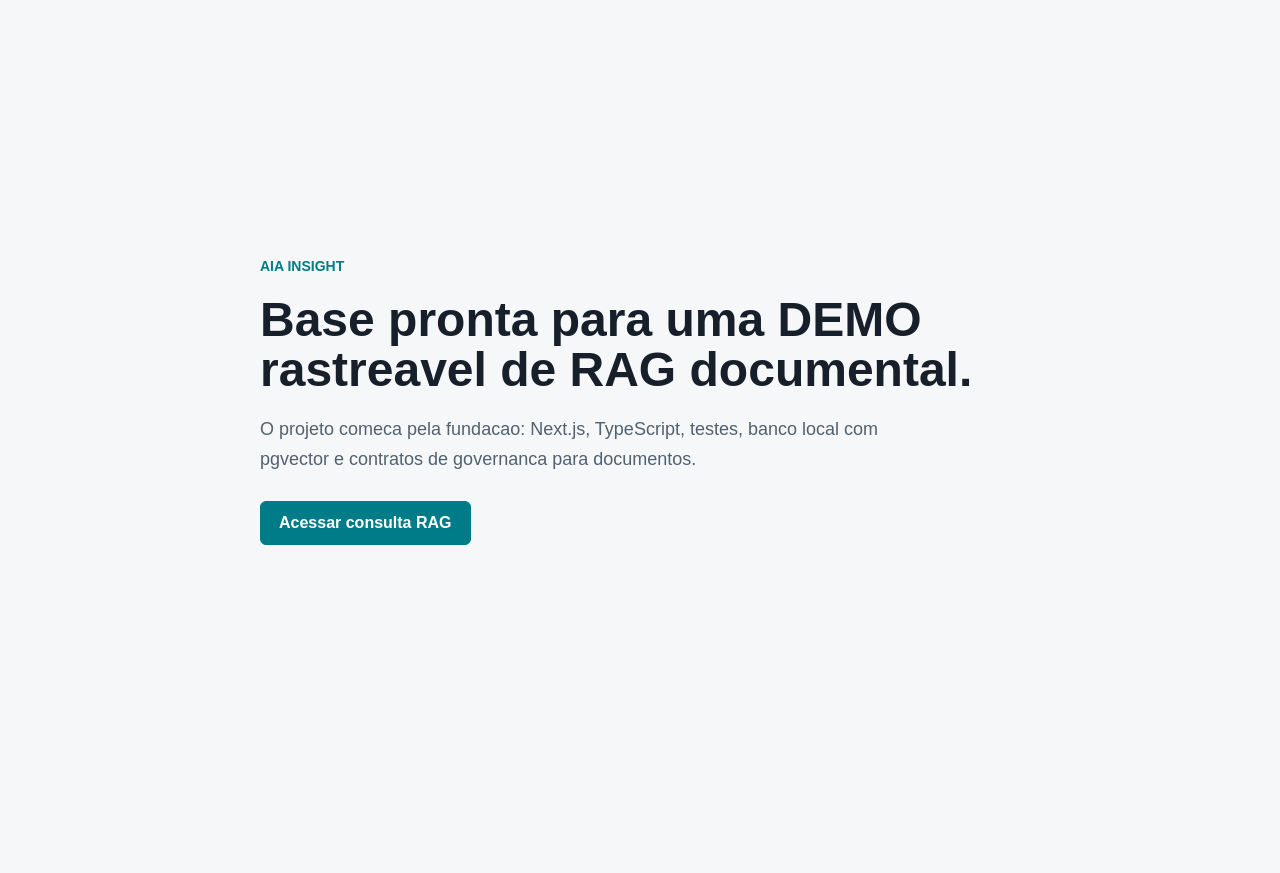
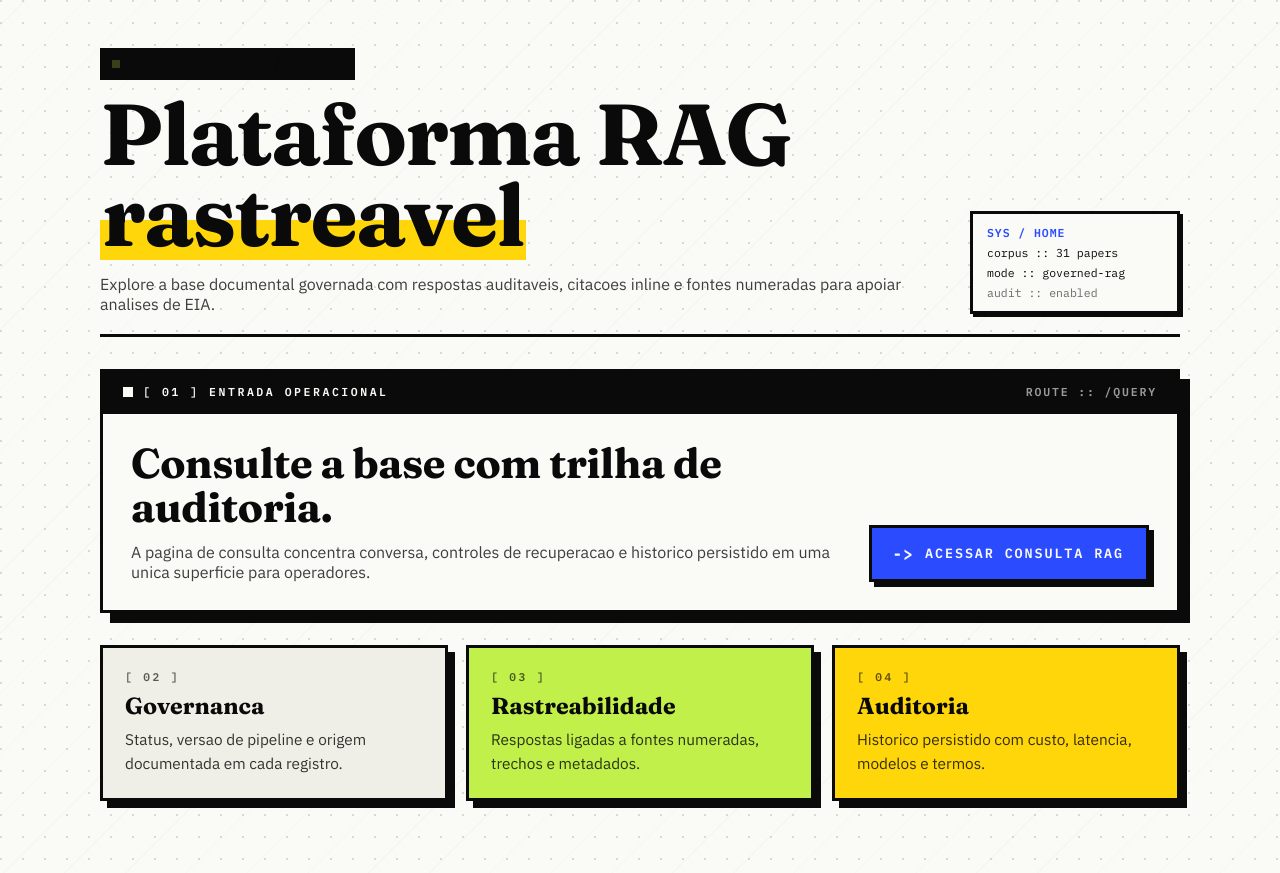
Before and after one commit to leosanner/rag-artigos-aia-petrobras, a Next.js app: page / in a window 1280 px wide. Before the commit the page ends 800 px from the top, so only its background shows below. Built offline with nearby package versions, Linux system fonts and the light colour scheme.

Commit message:
feat: align home with query design

```diff
--- a/src/app/globals.css
+++ b/src/app/globals.css
@@ -60,26 +60,6 @@ p {
   line-height: 1.7;
 }
 
-.primary-link {
-  display: inline-flex;
-  align-items: center;
-  min-height: 44px;
-  margin-top: 8px;
-  padding: 0 18px;
-  border: 1px solid var(--accent);
-  border-radius: 6px;
-  background: var(--accent);
-  color: #ffffff;
-  font-size: 1rem;
-  font-weight: 700;
-  text-decoration: none;
-}
-
-.primary-link:focus-visible {
-  outline: 3px solid color-mix(in srgb, var(--accent) 35%, transparent);
-  outline-offset: 3px;
-}
-
 @media (max-width: 640px) {
   .shell {
     place-items: start;
--- /dev/null
+++ b/src/app/page.module.css
@@ -0,0 +1,355 @@
+.page p {
+  max-width: none;
+  color: inherit;
+  font-size: inherit;
+  line-height: inherit;
+}
+
+.page {
+  --ink: #0a0a0a;
+  --paper: #fafaf7;
+  --paper-deep: #f0efe7;
+  --lime: #c2f04a;
+  --blue: #2b4bff;
+  --yellow: #ffd60a;
+
+  --border: 3px solid var(--ink);
+  --shadow-xl: 10px 10px 0 0 var(--ink);
+  --shadow-lg: 7px 7px 0 0 var(--ink);
+  --shadow-md: 5px 5px 0 0 var(--ink);
+  --shadow-sm: 3px 3px 0 0 var(--ink);
+
+  position: relative;
+  min-height: 100vh;
+  padding: 48px 24px 72px;
+  background:
+    radial-gradient(circle at 1px 1px, rgba(10, 10, 10, 0.14) 1px, transparent 0) 0 0 / 22px 22px,
+    var(--paper);
+  color: var(--ink);
+  font-family: var(--font-body), "IBM Plex Sans", sans-serif;
+  overflow-x: hidden;
+}
+
+.page::before {
+  content: "";
+  position: absolute;
+  inset: 0;
+  background: repeating-linear-gradient(
+    -45deg,
+    transparent 0 42px,
+    rgba(10, 10, 10, 0.02) 42px 43px
+  );
+  pointer-events: none;
+  z-index: 0;
+}
+
+.container {
+  position: relative;
+  z-index: 1;
+  display: grid;
+  gap: 32px;
+  max-width: 1080px;
+  margin: 0 auto;
+}
+
+.header {
+  display: grid;
+  grid-template-columns: 1fr auto;
+  align-items: end;
+  gap: 24px;
+  padding-bottom: 20px;
+  border-bottom: var(--border);
+}
+
+.eyebrow {
+  display: inline-flex;
+  align-items: center;
+  gap: 10px;
+  max-width: fit-content;
+  margin: 0 0 14px;
+  padding: 6px 12px;
+  background: var(--ink);
+  color: var(--lime);
+  font-family: var(--font-mono), "IBM Plex Mono", monospace;
+  font-size: 0.72rem;
+  font-weight: 600;
+  letter-spacing: 0.14em;
+  text-transform: uppercase;
+}
+
+.eyebrow::before {
+  content: "";
+  width: 8px;
+  height: 8px;
+  background: var(--lime);
+  animation: pulse 1.6s ease-in-out infinite;
+}
+
+.title {
+  max-width: none;
+  margin: 0;
+  font-family: var(--font-display), "Fraunces", serif;
+  font-size: clamp(3rem, 7vw, 5.4rem);
+  font-weight: 700;
+  line-height: 0.94;
+  letter-spacing: -0.02em;
+}
+
+.titleAccent {
+  display: inline;
+  padding: 0 2px;
+  background-image: linear-gradient(var(--yellow), var(--yellow));
+  background-repeat: no-repeat;
+  background-position: 0 88%;
+  background-size: 100% 38%;
+}
+
+.lede {
+  max-width: 650px;
+  margin: 18px 0 0;
+  color: var(--ink);
+  font-size: 1.08rem;
+  line-height: 1.6;
+  opacity: 0.78;
+}
+
+.sysStamp {
+  display: grid;
+  gap: 6px;
+  min-width: 210px;
+  padding: 12px 14px;
+  border: var(--border);
+  background: var(--paper);
+  box-shadow: var(--shadow-sm);
+  font-family: var(--font-mono), "IBM Plex Mono", monospace;
+  font-size: 0.72rem;
+  line-height: 1.2;
+}
+
+.sysStamp span:first-child {
+  color: var(--blue);
+  font-weight: 600;
+  letter-spacing: 0.08em;
+}
+
+.sysStamp span:last-child {
+  opacity: 0.6;
+}
+
+.heroPanel {
+  border: var(--border);
+  background: var(--paper);
+  box-shadow: var(--shadow-xl);
+  animation: reveal 380ms cubic-bezier(0.2, 0.8, 0.2, 1) both;
+}
+
+.blockHeader {
+  display: flex;
+  align-items: center;
+  justify-content: space-between;
+  gap: 12px;
+  padding: 12px 20px;
+  border-bottom: var(--border);
+  background: var(--ink);
+  color: var(--paper);
+  font-family: var(--font-mono), "IBM Plex Mono", monospace;
+  font-size: 0.72rem;
+  font-weight: 600;
+  letter-spacing: 0.22em;
+  text-transform: uppercase;
+}
+
+.blockIndex {
+  display: inline-flex;
+  align-items: center;
+  gap: 10px;
+}
+
+.blockIndex::before {
+  content: "";
+  width: 10px;
+  height: 10px;
+  background: currentColor;
+}
+
+.blockMeta {
+  opacity: 0.6;
+  letter-spacing: 0.16em;
+}
+
+.blockBody {
+  display: grid;
+  grid-template-columns: 1fr auto;
+  align-items: end;
+  gap: 28px;
+  padding: 28px;
+}
+
+.panelTitle {
+  margin: 0;
+  font-family: var(--font-display), "Fraunces", serif;
+  font-size: clamp(1.8rem, 4vw, 2.6rem);
+  line-height: 1.05;
+  letter-spacing: -0.01em;
+}
+
+.panelCopy {
+  max-width: 660px;
+  margin: 12px 0 0;
+  font-size: 1rem;
+  line-height: 1.6;
+  opacity: 0.78;
+}
+
+.btnPrimary {
+  position: relative;
+  display: inline-flex;
+  align-items: center;
+  gap: 10px;
+  min-height: 52px;
+  padding: 14px 22px;
+  border: var(--border);
+  background: var(--blue);
+  color: var(--paper);
+  box-shadow: var(--shadow-md);
+  font-family: var(--font-mono), "IBM Plex Mono", monospace;
+  font-size: 0.84rem;
+  font-weight: 600;
+  letter-spacing: 0.14em;
+  text-decoration: none;
+  text-transform: uppercase;
+  white-space: nowrap;
+  transition: transform 110ms ease, box-shadow 110ms ease;
+}
+
+.btnPrimary::before {
+  content: "->";
+  font-family: var(--font-body), "IBM Plex Sans", sans-serif;
+  font-size: 1.1rem;
+}
+
+.btnPrimary:hover {
+  transform: translate(-2px, -2px);
+  box-shadow: 7px 7px 0 0 var(--ink);
+}
+
+.btnPrimary:active {
+  transform: translate(3px, 3px);
+  box-shadow: 1px 1px 0 0 var(--ink);
+}
+
+.btnPrimary:focus-visible {
+  outline: 3px solid var(--yellow);
+  outline-offset: 4px;
+}
+
+.grid {
+  display: grid;
+  grid-template-columns: repeat(3, 1fr);
+  gap: 18px;
+}
+
+.card {
+  display: grid;
+  gap: 10px;
+  padding: 22px;
+  border: var(--border);
+  background: var(--paper-deep);
+  box-shadow: var(--shadow-lg);
+}
+
+.card:nth-child(2) {
+  background: var(--lime);
+}
+
+.card:nth-child(3) {
+  background: var(--yellow);
+}
+
+.cardIndex {
+  font-family: var(--font-mono), "IBM Plex Mono", monospace;
+  font-size: 0.7rem;
+  font-weight: 700;
+  letter-spacing: 0.22em;
+  opacity: 0.66;
+}
+
+.card h2 {
+  margin: 0;
+  font-family: var(--font-display), "Fraunces", serif;
+  font-size: 1.45rem;
+  line-height: 1.05;
+}
+
+.card p {
+  margin: 0;
+  font-size: 0.96rem;
+  line-height: 1.55;
+  opacity: 0.82;
+}
+
+@keyframes pulse {
+  0%,
+  100% {
+    opacity: 1;
+  }
+  50% {
+    opacity: 0.2;
+  }
+}
+
+@keyframes reveal {
+  from {
+    opacity: 0;
+    transform: translate(8px, 14px);
+    box-shadow: 0 0 0 0 var(--ink);
+  }
+  to {
+    opacity: 1;
+    transform: translate(0, 0);
+    box-shadow: var(--shadow-xl);
+  }
+}
+
+@media (max-width: 860px) {
+  .header,
+  .blockBody,
+  .grid {
+    grid-template-columns: 1fr;
+  }
+
+  .header {
+    align-items: start;
+  }
+
+  .btnPrimary {
+    justify-content: center;
+    width: 100%;
+    white-space: normal;
+  }
+}
+
+@media (max-width: 640px) {
+  .page {
+    padding: 32px 18px 56px;
+  }
+
+  .blockHeader {
+    align-items: flex-start;
+    flex-direction: column;
+  }
+
+  .blockBody,
+  .card {
+    padding: 20px;
+  }
+}
+
+@media (prefers-reduced-motion: reduce) {
+  .page *,
+  .page *::before,
+  .page *::after {
+    animation: none !important;
+    transition: none !important;
+  }
+}
--- a/src/app/page.tsx
+++ b/src/app/page.tsx
@@ -1,19 +1,100 @@
 import Link from "next/link";
+import { Fraunces, IBM_Plex_Mono, IBM_Plex_Sans } from "next/font/google";
+
+import styles from "./page.module.css";
+
+const fraunces = Fraunces({
+  subsets: ["latin"],
+  weight: "variable",
+  axes: ["opsz", "SOFT"],
+  variable: "--font-display",
+  display: "swap",
+});
+
+const plexSans = IBM_Plex_Sans({
+  subsets: ["latin"],
+  weight: ["300", "400", "500", "600", "700"],
+  variable: "--font-body",
+  display: "swap",
+});
+
+const plexMono = IBM_Plex_Mono({
+  subsets: ["latin"],
+  weight: ["300", "400", "500", "600"],
+  variable: "--font-mono",
+  display: "swap",
+});
 
 export default function Home() {
   return (
-    <main className="shell">
-      <section className="intro">
-        <p className="eyebrow">AIA Insight</p>
-        <h1>Base pronta para uma DEMO rastreavel de RAG documental.</h1>
-        <p>
-          O projeto comeca pela fundacao: Next.js, TypeScript, testes, banco
-          local com pgvector e contratos de governanca para documentos.
-        </p>
-        <Link className="primary-link" href="/query">
-          Acessar consulta RAG
-        </Link>
-      </section>
+    <main
+      className={`${styles.page} ${fraunces.variable} ${plexSans.variable} ${plexMono.variable}`}
+    >
+      <div className={styles.container}>
+        <header className={styles.header}>
+          <div>
+            <p className={styles.eyebrow}>AIA Insight / DEMO</p>
+            <h1 className={styles.title}>
+              Plataforma RAG{" "}
+              <span className={styles.titleAccent}>rastreavel</span>
+            </h1>
+            <p className={styles.lede}>
+              Explore a base documental governada com respostas auditaveis,
+              citacoes inline e fontes numeradas para apoiar analises de EIA.
+            </p>
+          </div>
+
+          <aside className={styles.sysStamp} aria-hidden="true">
+            <span>SYS / HOME</span>
+            <span>corpus :: 31 papers</span>
+            <span>mode :: governed-rag</span>
+            <span>audit :: enabled</span>
+          </aside>
+        </header>
+
+        <section className={styles.heroPanel} aria-labelledby="home-entry-title">
+          <div className={styles.blockHeader}>
+            <span className={styles.blockIndex}>[ 01 ] Entrada operacional</span>
+            <span className={styles.blockMeta}>route :: /query</span>
+          </div>
+
+          <div className={styles.blockBody}>
+            <div>
+              <h2 id="home-entry-title" className={styles.panelTitle}>
+                Consulte a base com trilha de auditoria.
+              </h2>
+              <p className={styles.panelCopy}>
+                A pagina de consulta concentra conversa, controles de recuperacao
+                e historico persistido em uma unica superficie para operadores.
+              </p>
+            </div>
+
+            <Link className={styles.btnPrimary} href="/query">
+              Acessar consulta RAG
+            </Link>
+          </div>
+        </section>
+
+        <section className={styles.grid} aria-label="Capacidades principais">
+          <article className={styles.card}>
+            <span className={styles.cardIndex}>[ 02 ]</span>
+            <h2>Governanca</h2>
+            <p>Status, versao de pipeline e origem documentada em cada registro.</p>
+          </article>
+
+          <article className={styles.card}>
+            <span className={styles.cardIndex}>[ 03 ]</span>
+            <h2>Rastreabilidade</h2>
+            <p>Respostas ligadas a fontes numeradas, trechos e metadados.</p>
+          </article>
+
+          <article className={styles.card}>
+            <span className={styles.cardIndex}>[ 04 ]</span>
+            <h2>Auditoria</h2>
+            <p>Historico persistido com custo, latencia, modelos e termos.</p>
+          </article>
+        </section>
+      </div>
     </main>
   );
 }
```
